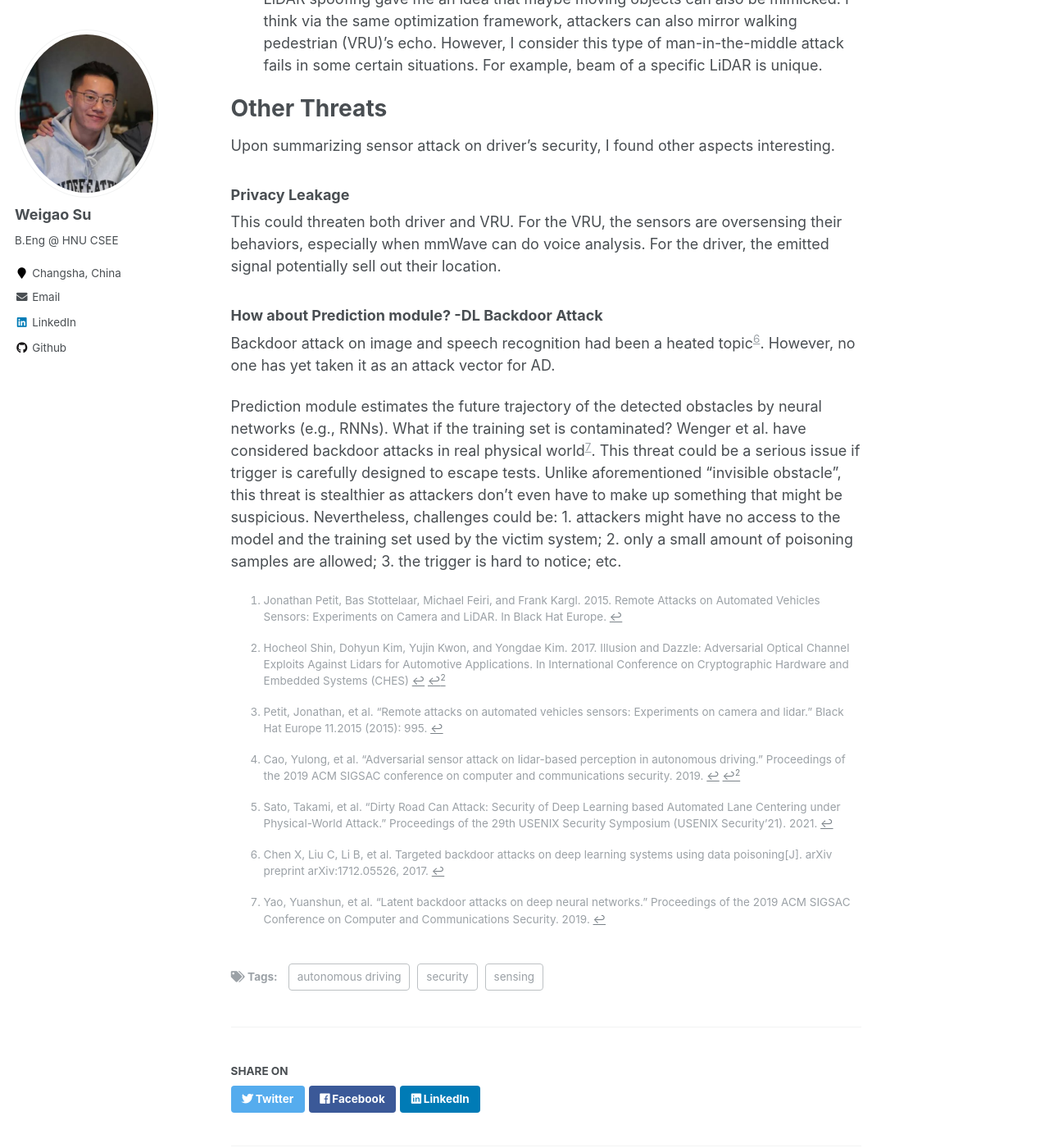
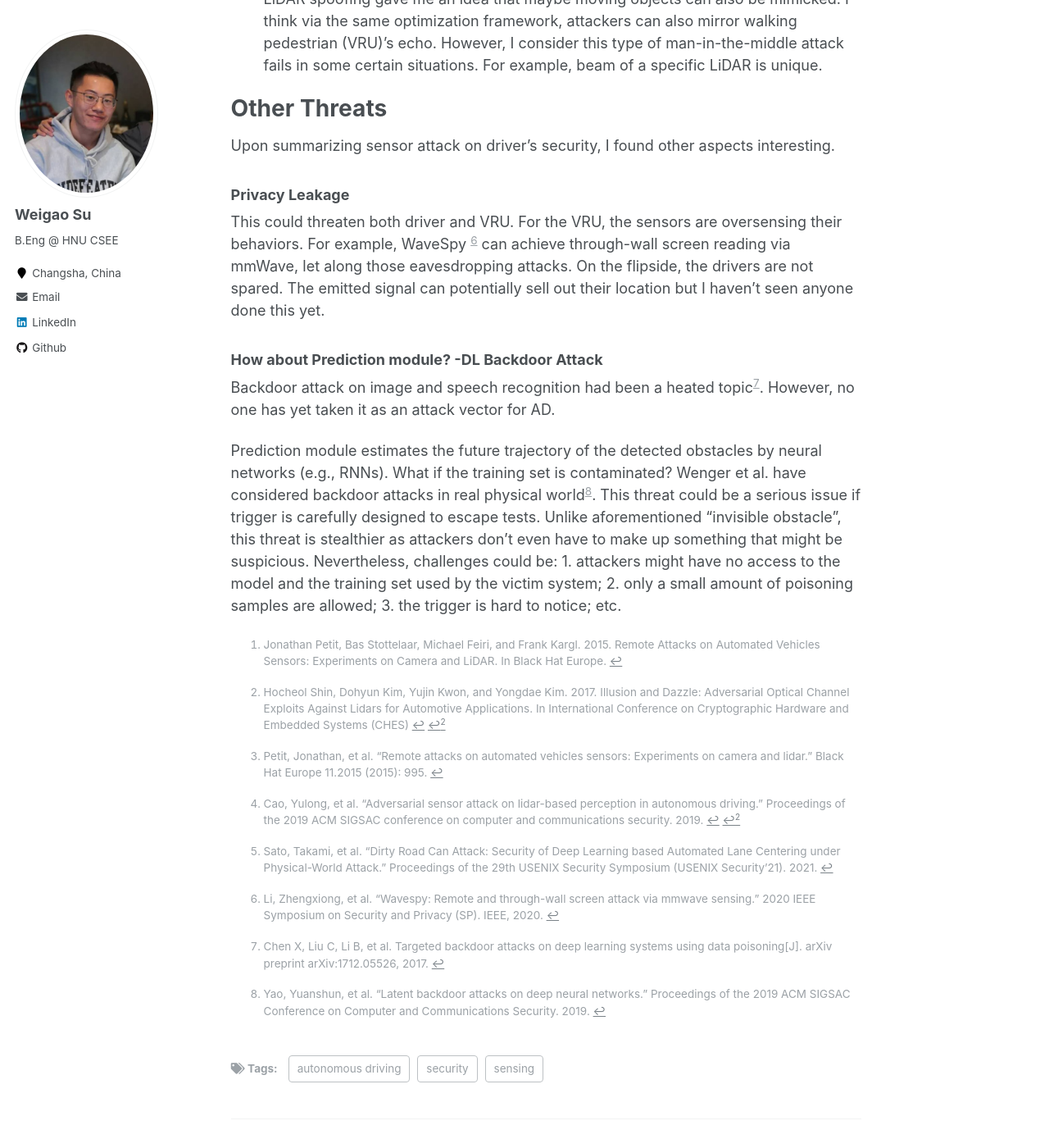
Before and after one commit to wegul/wegul.github.io, a Jekyll site: the page built from _posts/2021-11-15-ADSecurity.md, in a window 1280 px wide and 1400 px high, scrolled down 2027 px. Shown: the whole window at 82% size. Built offline with Jekyll 4.4.1, drawn with Linux system fonts in a browser that asks for light colours; formulas are drawn with MathJax 3.

Commit message:
Update 2021-11-15-ADSecurity.md

```diff
--- a/_posts/2021-11-15-ADSecurity.md
+++ b/_posts/2021-11-15-ADSecurity.md
@@ -47,7 +47,7 @@ Upon summarizing sensor attack on driver's security, I found other aspects inter
 
 
 ### Privacy Leakage
-This could threaten both driver and VRU. For the VRU, the sensors are oversensing their behaviors, especially when mmWave can do voice analysis. For the driver, the emitted signal potentially sell out their location.
+This could threaten both driver and VRU. For the VRU, the sensors are oversensing their behaviors. For example, WaveSpy [^wavespy] can achieve through-wall screen reading via mmWave, let along those eavesdropping attacks. On the flipside, the drivers are not spared. The emitted signal can potentially sell out their location but I haven't seen anyone done this yet.
 
 
 ### How about Prediction module? -DL Backdoor Attack
@@ -66,5 +66,6 @@ Prediction module estimates the future trajectory of the detected obstacles by n
 [^black]: Petit, Jonathan, et al. "Remote attacks on automated vehicles sensors: Experiments on camera and lidar." Black Hat Europe 11.2015 (2015): 995.
 [^towards_secure]: Sun, Jiachen, Yulong Cao, Qi Alfred Chen, and Z. Morley Mao. 2020\. “Towards Robust LiDAR-Based Perception in Autonomous Driving: General Black-Box Adversarial Sensor Attack and Countermeasures.” *ArXiv:2006.16974 [Cs]*, June.
 [^comprehensive]: Garcia, Joshua, Yang Feng, Junjie Shen, Sumaya Almanee, Yuan Xia, and and Qi Alfred Chen. 2020\. “A Comprehensive Study of Autonomous Vehicle Bugs.” In *Proceedings of the ACM/IEEE 42nd International Conference on Software Engineering*, 385–96\. Seoul South Korea: ACM.
+[^wavespy]: Li, Zhengxiong, et al. "Wavespy: Remote and through-wall screen attack via mmwave sensing." 2020 IEEE Symposium on Security and Privacy (SP). IEEE, 2020.
 [^backdoor]:Yao, Yuanshun, et al. "Latent backdoor attacks on deep neural networks." Proceedings of the 2019 ACM SIGSAC Conference on Computer and Communications Security. 2019.
 [^target]: Chen X, Liu C, Li B, et al. Targeted backdoor attacks on deep learning systems using data poisoning[J]. arXiv preprint arXiv:1712.05526, 2017.
```
